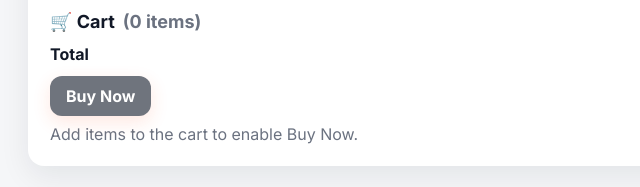
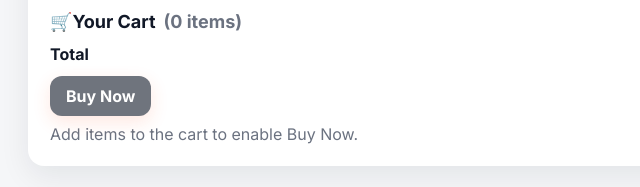
Before and after one commit to Daiwick/idk, a plain HTML site: page index.html in a window 1280 px wide. Shown: the part 225-412 px from the top of the page, 232-872 px from the left. Drawn offline with Linux system fonts and the light colour scheme; no server answers.

Commit message:
Update the index.html

```diff
--- a/index.html
+++ b/index.html
@@ -83,7 +83,7 @@
 
       <div style="margin-top:14px">
         <div class="section-title" style="display:flex;align-items:center;gap:8px">
-          <span>🛒 Cart</span>
+          <span>🛒Your Cart</span>
           <span id="cartCount" class="muted">(0 items)</span>
         </div>
         <ul id="cart" class="cart-list"></ul>
```
